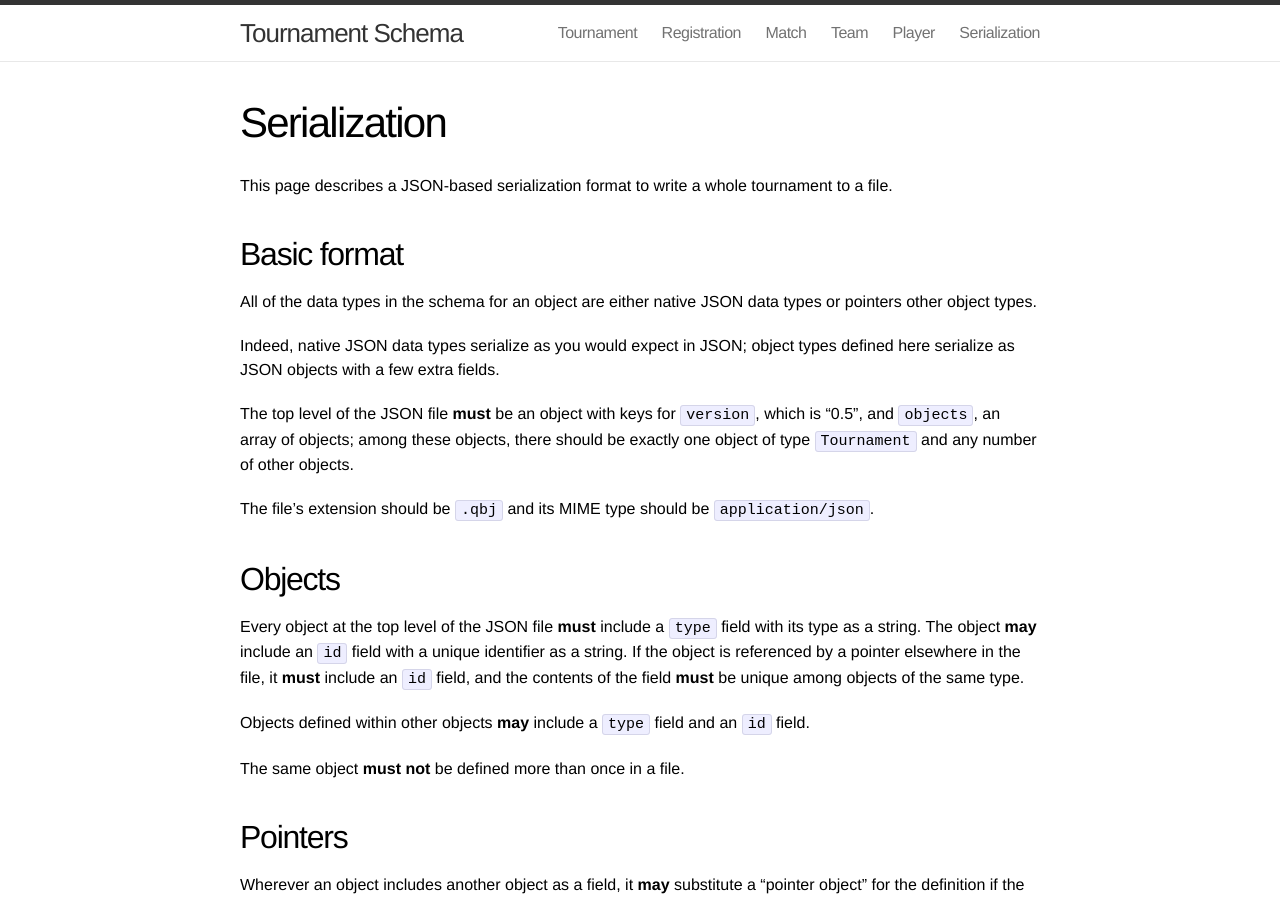
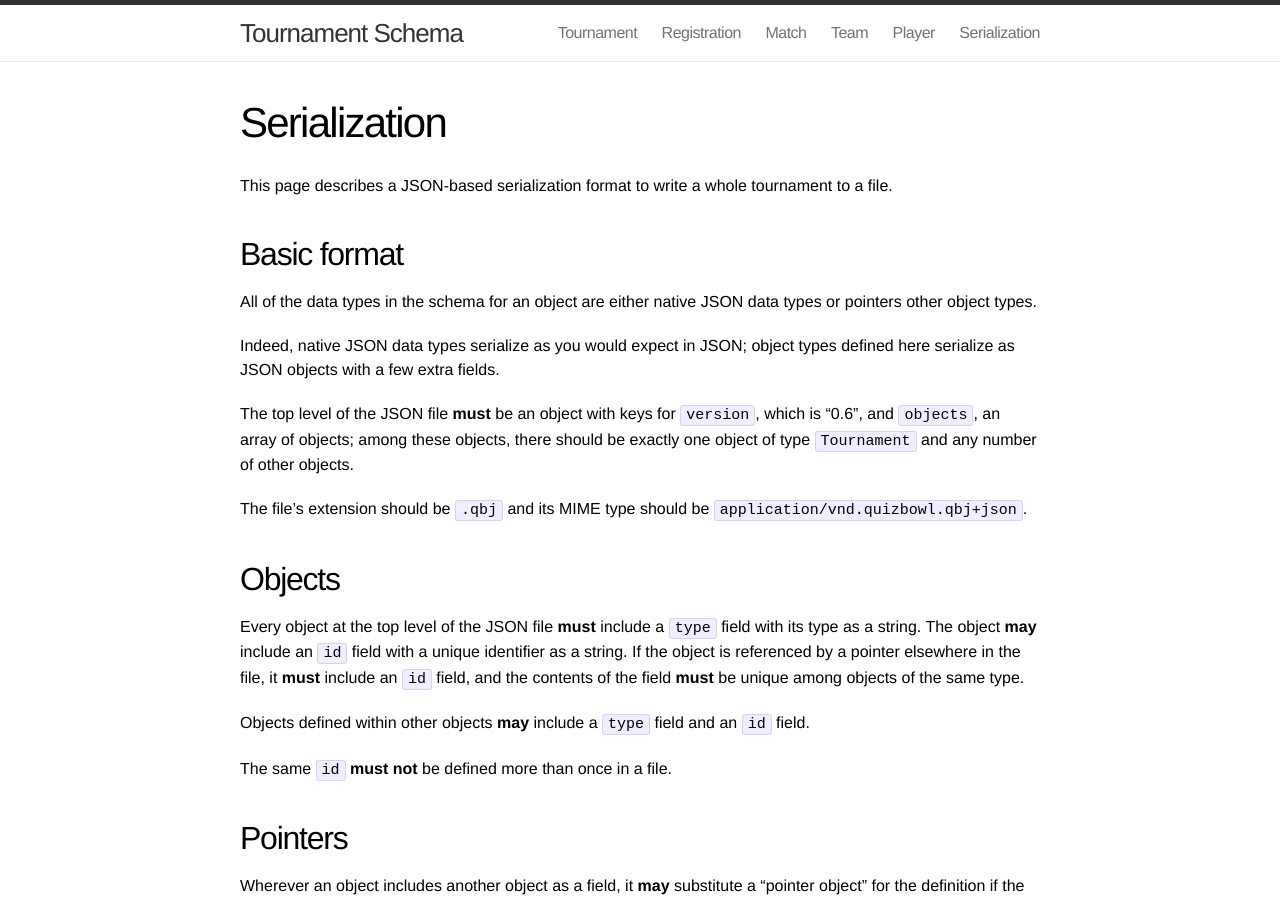
Before and after one commit to quizbowl/schema, a Jekyll site: the page built from serialization.md, in a window 1280 px wide and 900 px high. Built offline with Jekyll 4.4.1, drawn with Linux system fonts in a browser that asks for light colours.

Commit message:
MIME type

```diff
--- a/serialization.md
+++ b/serialization.md
@@ -12,9 +12,9 @@ All of the data types in the schema for an object are either native JSON data ty
 
 Indeed, native JSON data types serialize as you would expect in JSON; object types defined here serialize as JSON objects with a few extra fields.
 
-The top level of the JSON file **must** be an object with keys for `version`, which is "0.5", and `objects`, an array of objects; among these objects, there should be exactly one object of type `Tournament` and any number of other objects.
+The top level of the JSON file **must** be an object with keys for `version`, which is "0.6", and `objects`, an array of objects; among these objects, there should be exactly one object of type `Tournament` and any number of other objects.
 
-The file's extension should be `.qbj` and its MIME type should be `application/json`.
+The file's extension should be `.qbj` and its MIME type should be `application/vnd.quizbowl.qbj+json`.
 
 ## Objects
 
@@ -22,7 +22,7 @@ Every object at the top level of the JSON file **must** include a `type` field w
 
 Objects defined within other objects **may** include a `type` field and an `id` field.
 
-The same object **must not** be defined more than once in a file.
+The same `id` **must not** be defined more than once in a file.
 
 ## Pointers
 
```
Also changed, not shown: index.md (+1 -1 lines).
